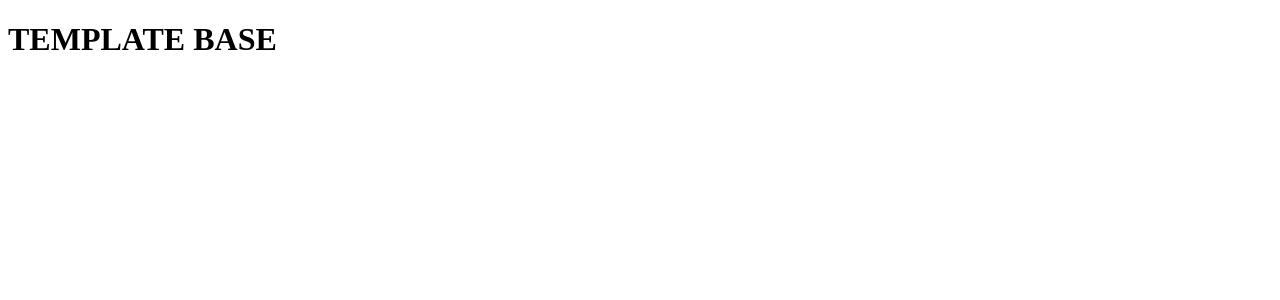
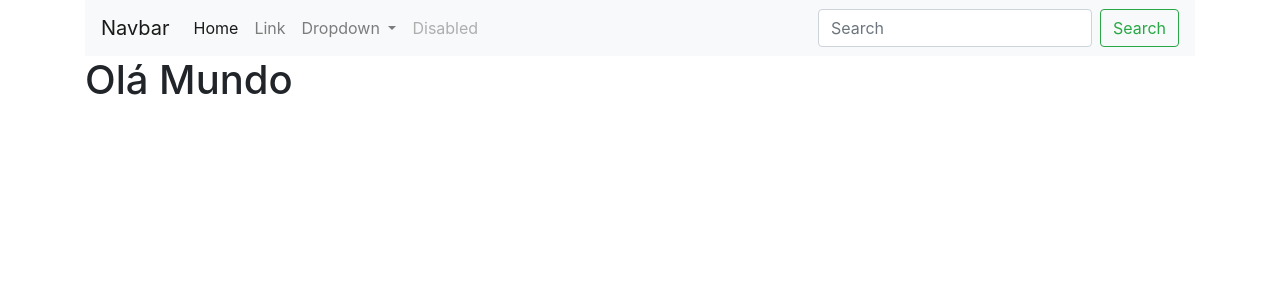
Before and after one commit to Gustavo-F/blog-django-girls, a Django app: page / in a window 1280 px wide. Shown: the top 300 px of the page. Run offline with Django 3.2, Linux system fonts and the light colour scheme; some libraries are stand-ins or nearby versions.

Commit message:
Created initial templates archives

```diff
--- a/templates/base.html
+++ b/templates/base.html
@@ -2,13 +2,47 @@
 
 <!DOCTYPE html>
 <html lang="en">
+
 <head>
     <meta charset="UTF-8">
-    <meta http-equiv="X-UA-Compatible" content="IE=edge">
     <meta name="viewport" content="width=device-width, initial-scale=1.0">
-    <title>Document</title>
+    <title>Blog</title>
+
+    <link rel="stylesheet" href="https://maxcdn.bootstrapcdn.com/bootstrap/4.0.0/css/bootstrap.min.css"
+        integrity="sha384-Gn5384xqQ1aoWXA+058RXPxPg6fy4IWvTNh0E263XmFcJlSAwiGgFAW/dAiS6JXm" crossorigin="anonymous">
 </head>
+
 <body>
-    <h1>TEMPLATE BASE</h1>
+    <div class="container">
+        <!-- Nav -->
+        <section>
+            {% include 'partial/_nav.html' %}
+        </section>
+
+        <!-- Content -->
+        <section>
+            <div>
+                <h1>Olá Mundo</h1>
+            </div>
+        </section>
+
+        <!-- Footer -->
+        <section>
+            <footer>
+
+            </footer>
+        </section>
+    </div>
+
+    <script src="https://code.jquery.com/jquery-3.2.1.slim.min.js"
+        integrity="sha384-KJ3o2DKtIkvYIK3UENzmM7KCkRr/rE9/Qpg6aAZGJwFDMVNA/GpGFF93hXpG5KkN"
+        crossorigin="anonymous"></script>
+    <script src="https://cdnjs.cloudflare.com/ajax/libs/popper.js/1.12.9/umd/popper.min.js"
+        integrity="sha384-ApNbgh9B+Y1QKtv3Rn7W3mgPxhU9K/ScQsAP7hUibX39j7fakFPskvXusvfa0b4Q"
+        crossorigin="anonymous"></script>
+    <script src="https://maxcdn.bootstrapcdn.com/bootstrap/4.0.0/js/bootstrap.min.js"
+        integrity="sha384-JZR6Spejh4U02d8jOt6vLEHfe/JQGiRRSQQxSfFWpi1MquVdAyjUar5+76PVCmYl"
+        crossorigin="anonymous"></script>
 </body>
+
 </html>
--- /dev/null
+++ b/templates/partial/_nav.html
@@ -0,0 +1,37 @@
+<nav class="navbar navbar-expand-lg navbar-light bg-light">
+    <a class="navbar-brand" href="#">Navbar</a>
+    <button class="navbar-toggler" type="button" data-toggle="collapse" data-target="#navbarSupportedContent"
+        aria-controls="navbarSupportedContent" aria-expanded="false" aria-label="Toggle navigation">
+        <span class="navbar-toggler-icon"></span>
+    </button>
+
+    <div class="collapse navbar-collapse" id="navbarSupportedContent">
+        <ul class="navbar-nav mr-auto">
+            <li class="nav-item active">
+                <a class="nav-link" href="#">Home <span class="sr-only">(current)</span></a>
+            </li>
+            <li class="nav-item">
+                <a class="nav-link" href="#">Link</a>
+            </li>
+            <li class="nav-item dropdown">
+                <a class="nav-link dropdown-toggle" href="#" id="navbarDropdown" role="button" data-toggle="dropdown"
+                    aria-haspopup="true" aria-expanded="false">
+                    Dropdown
+                </a>
+                <div class="dropdown-menu" aria-labelledby="navbarDropdown">
+                    <a class="dropdown-item" href="#">Action</a>
+                    <a class="dropdown-item" href="#">Another action</a>
+                    <div class="dropdown-divider"></div>
+                    <a class="dropdown-item" href="#">Something else here</a>
+                </div>
+            </li>
+            <li class="nav-item">
+                <a class="nav-link disabled" href="#">Disabled</a>
+            </li>
+        </ul>
+        <form class="form-inline my-2 my-lg-0">
+            <input class="form-control mr-sm-2" type="search" placeholder="Search" aria-label="Search">
+            <button class="btn btn-outline-success my-2 my-sm-0" type="submit">Search</button>
+        </form>
+    </div>
+</nav>
```
Also changed, not shown: post/templates/post/login_register.html (added), templates/404.html (added).
